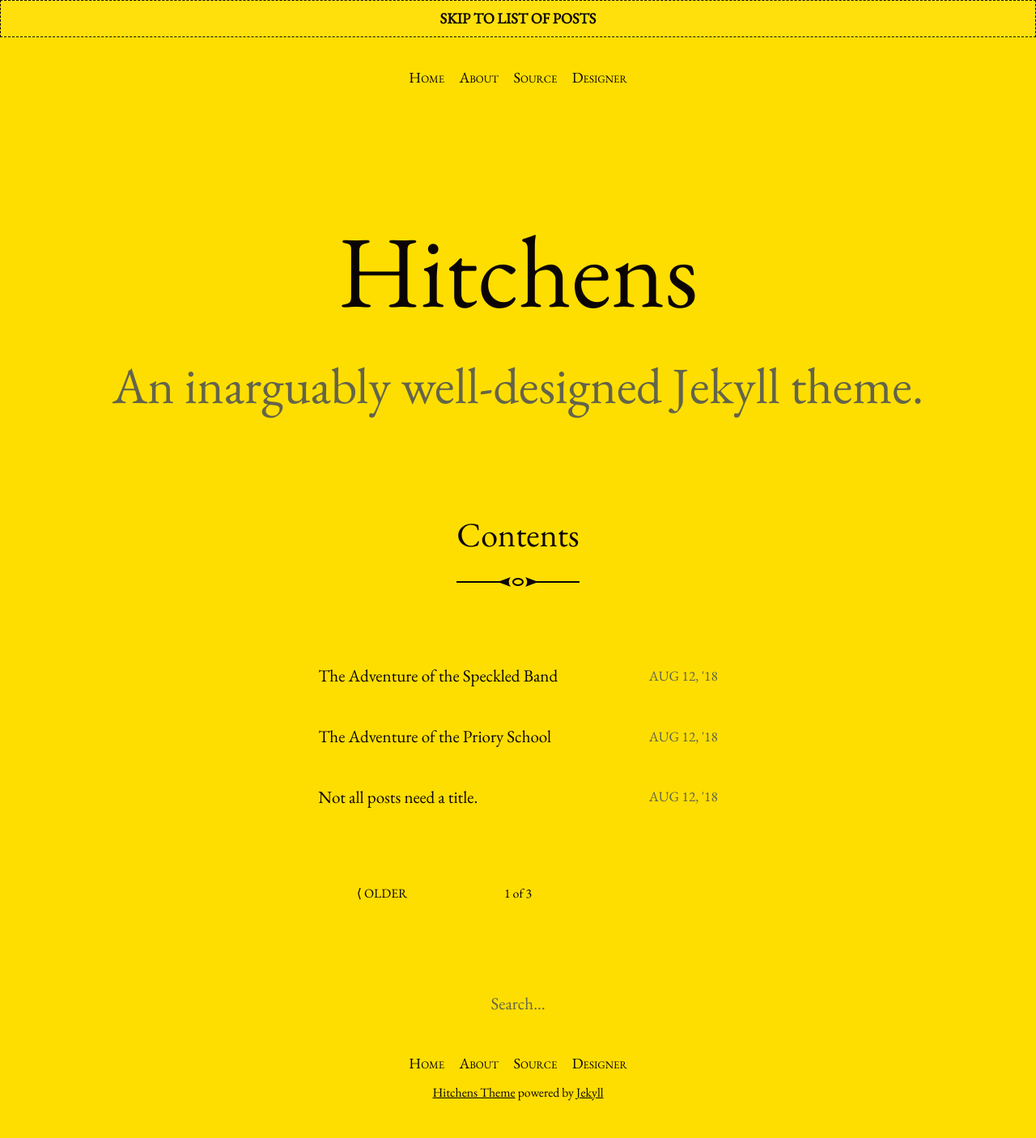
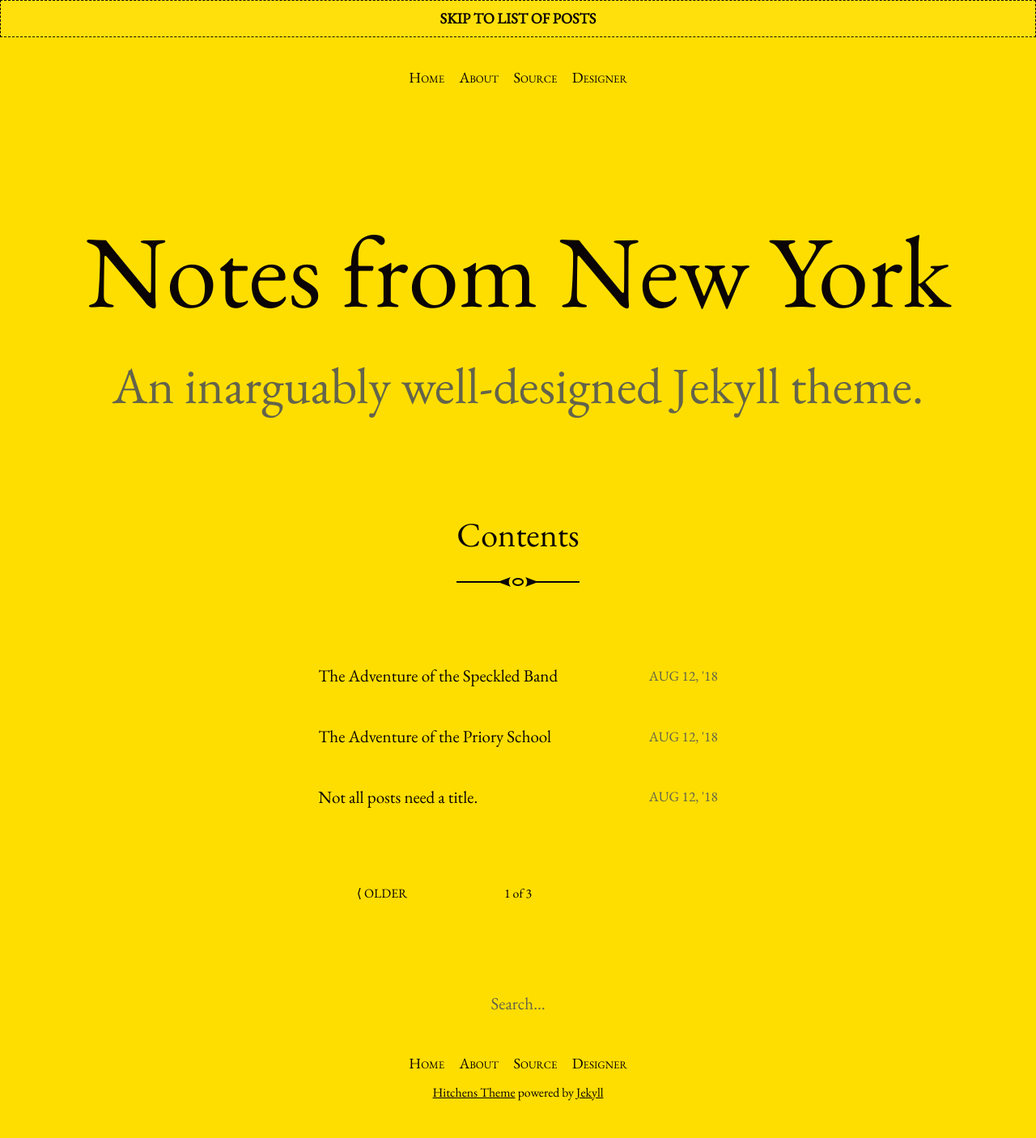
Before and after one commit to teneolepos/notesfromnyc, a Jekyll site: the page built from index.html, in a window 1280 px wide. Shown: the whole page at 81% size. Built offline with Jekyll 4.4.1, drawn with Linux system fonts in a browser that asks for light colours; the list of posts is cut into pages by our own code.

Commit message:
Config update

```diff
--- a/_config.yml
+++ b/_config.yml
@@ -13,15 +13,15 @@
 # you will see them accessed via {{ site.title }}, {{ site.email }}, and so on.
 # You can create any custom variable you would like, and they will be accessible
 # in the templates via {{ site.myvariable }}.
-title: Hitchens
-email: hello@patdryburgh.com
+title: Notes from New York
+email:
 description: >- # this means to ignore newlines until "baseurl:"
   An inarguably well-designed Jekyll theme.
-baseurl: "/hitchens" # the subpath of your site, e.g. /blog
-url: "https://patdryburgh.github.io" # the base hostname & protocol for your site, e.g. http://example.com
+baseurl: "/" # the subpath of your site, e.g. /blog
+url: "https://notesfromnyc.github.io" # the base hostname & protocol for your site, e.g. http://example.com
 icon: /assets/images/icon-512.png
-twitter_username: patdryburgh
-github_username:  patdryburgh
+twitter_username:
+github_username:
 
 # Build settings
 markdown: kramdown
```
